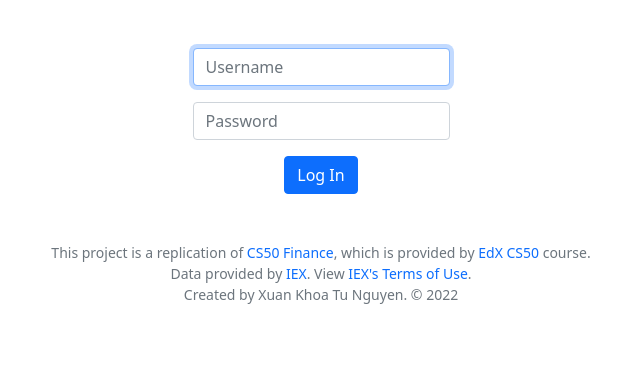
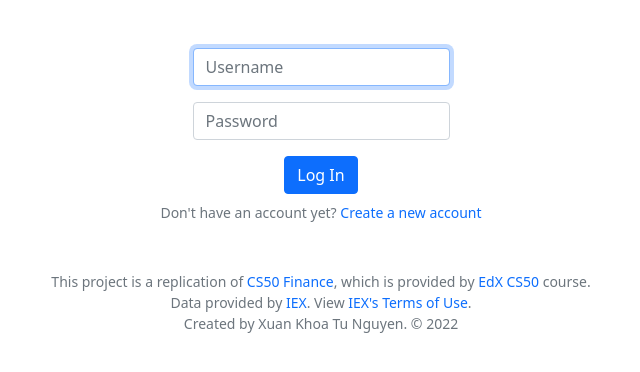
Before and after one commit to khoaxuantu/finance-rep, a Flask app: page /login in a window 1280 px wide. Shown: the part 76-448 px from the top of the page, without its empty margins (319-959 px from the left). Run offline with Flask 2, Linux system fonts and the light colour scheme; some libraries are stand-ins or nearby versions.

Commit message:
Add new direction to register

```diff
--- a/templates/login.html
+++ b/templates/login.html
@@ -14,4 +14,8 @@
         </div>
         <button class="btn btn-primary" type="submit">Log In</button>
     </form>
+    <div class="small text-muted mt-2" >
+        Don't have an account yet?
+        <a href="/register">Create a new account</a>
+    </div>
 {% endblock %}
```
